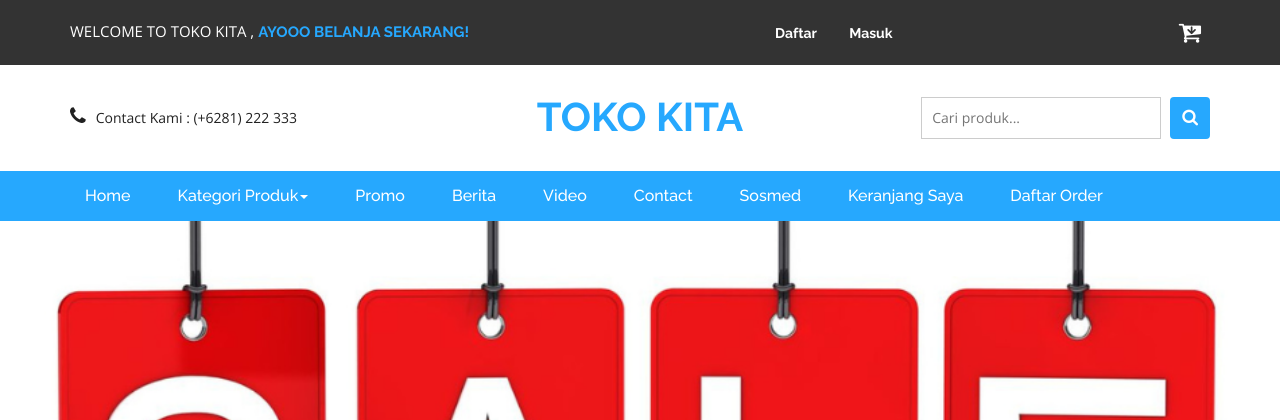
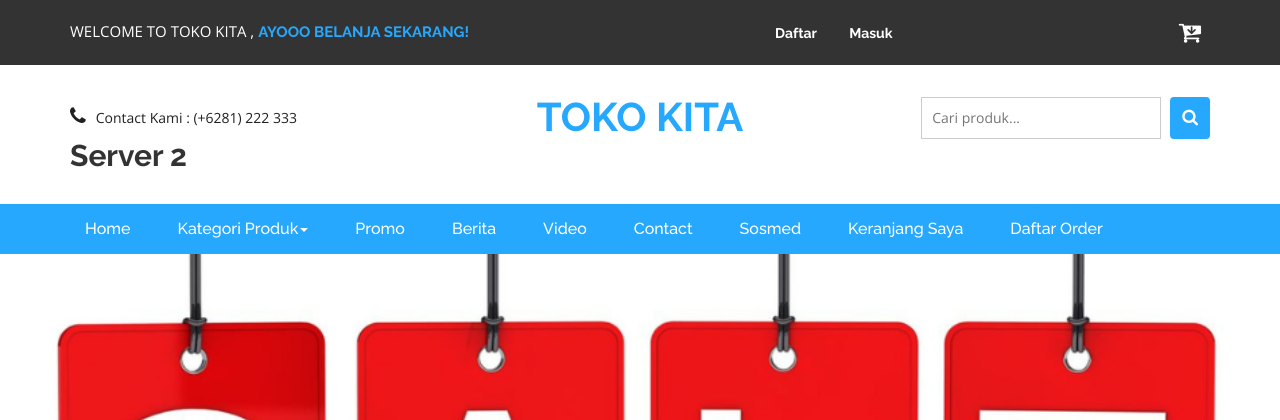
Before and after one commit to fachruddinruddin/TokoKita-build-PHP, a PHP site: page / in a window 1280 px wide. Shown: the top 420 px of the page. Run offline with PHP 8.4, Linux system fonts and the light colour scheme; data that the repository does not hold is empty.

Commit message:
Add header for Server 2 in index.php

```diff
--- a/index.php
+++ b/index.php
@@ -115,6 +115,7 @@ include 'dbconnect.php';
 			</div>
 
 			<div class="clearfix"> </div>
+			<h2>Server 2</h2>
 		</div>
 	</div>
 	<!-- //header -->
```
